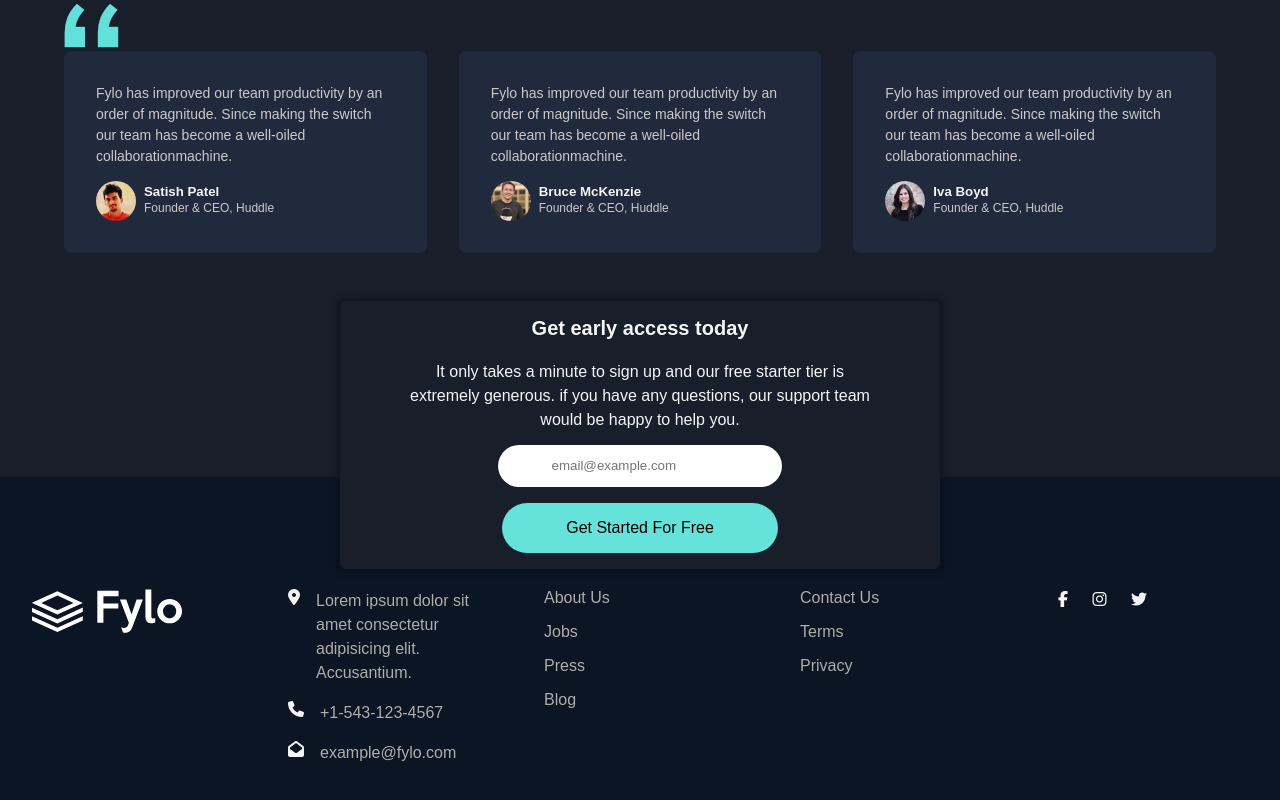
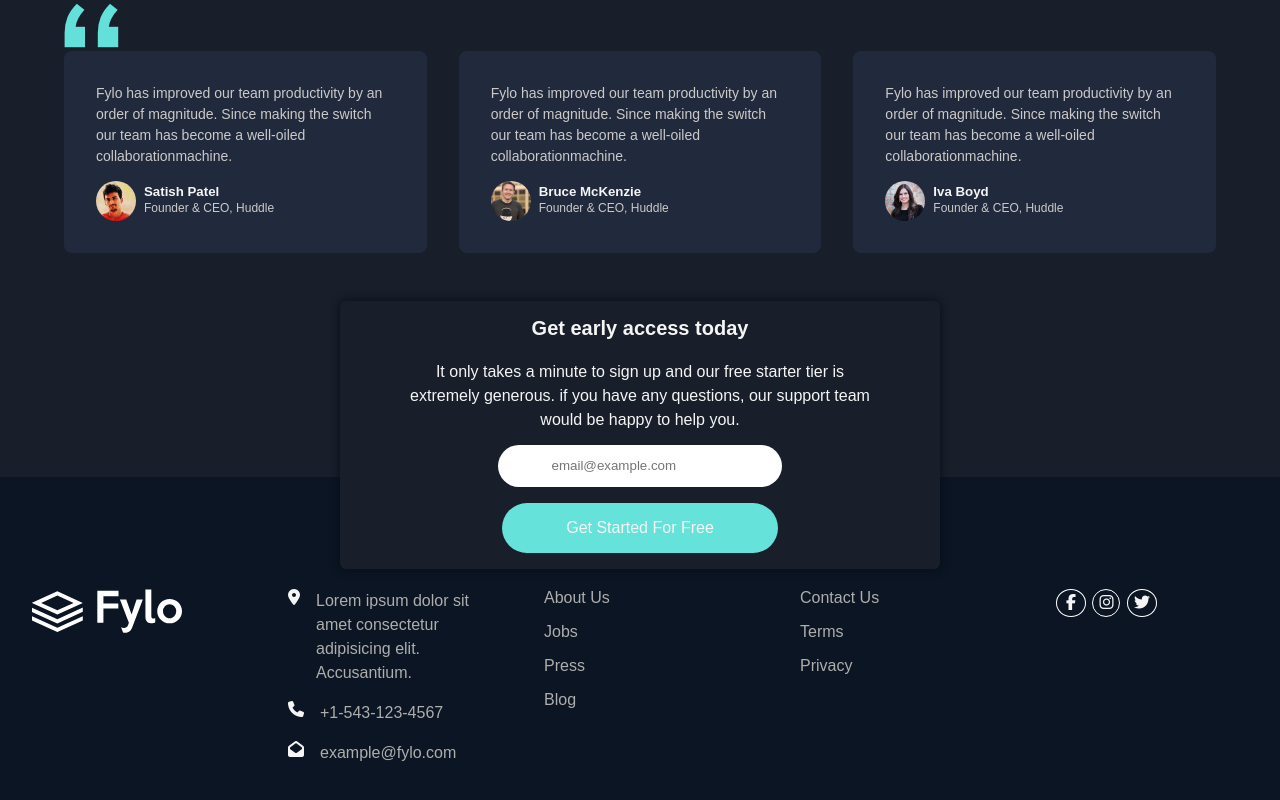
Before and after one commit to Eggscode/Fylo-Challenge, a plain HTML site: page index.html in a window 1280 px wide. Shown: the part 1852-2652 px from the top of the page. Drawn offline with Linux system fonts and the light colour scheme.

Commit message:
fixed social icons

```diff
--- a/index.html
+++ b/index.html
@@ -155,9 +155,9 @@
                     <dl>Privacy</dl>
                 </li>
                 <li>
-                    <div><i class="fa fa-facebook"></i></div>
-                    <div><i class="fa fa-instagram"></i></div>
-                    <div><i class="fa fa-twitter"></i></div>
+                    <div class="fi social-icons"><i class="fa fa-facebook"></i></div>
+                    <div class="social-icons"><i class="fa fa-instagram"></i></div>
+                    <div class="social-icons"><i class="fa fa-twitter"></i></div>
                 </li>
 
         </div>
--- a/style.css
+++ b/style.css
@@ -24,7 +24,7 @@ span{
     display: inline-block;
     margin-top: 1em;
     border-radius: 4em;
-    color: #000;
+    color: whitesmoke;
 }
 
 #container{
@@ -244,12 +244,17 @@ dl{
     list-style: none;
 }
 
-li div{
+.social-icons {
     display: inline-block;
-    margin-right: 1em;
-    border-radius: 2px solid white;
-    padding: 2px;
-}
+    border: 1px solid #fff;
+    border-radius: 50%;
+    padding: 4px 6px ;
+    margin-right: 2px;
+  }
+
+  .fi{
+    padding: 4px 9px ;
+  }
 
 /* -----------Tablet mode----------- */
 
```
